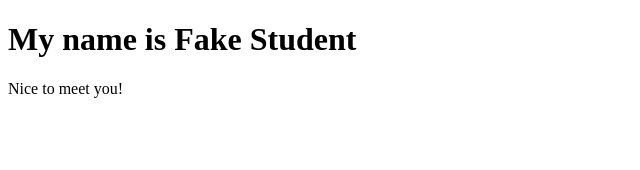
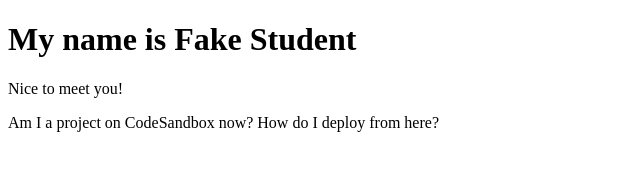
Before and after one commit to thisisafakestudent/nice-to-meet-you, a website: page index.html in a window 1280 px wide. Shown: the whole page, without its empty margins (0-640 px from the left). Drawn offline with Linux system fonts and the light colour scheme.

Commit message:
Update index.html

```diff
--- a/index.html
+++ b/index.html
@@ -9,5 +9,6 @@
   <body>
     <h1>My name is Fake Student</h1>
     <p>Nice to meet you!</p>
+    <p>Am I a project on CodeSandbox now? How do I deploy from here?</p>
   </body>
 </html>
```
Also changed, not shown: 1 other file.
